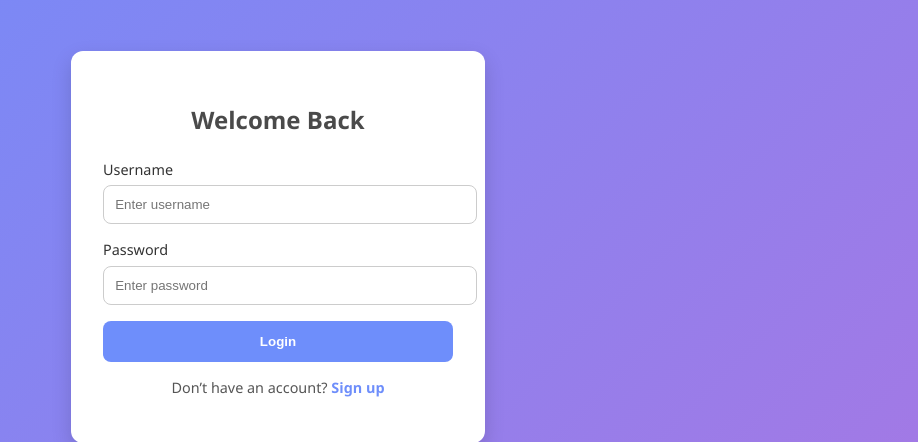
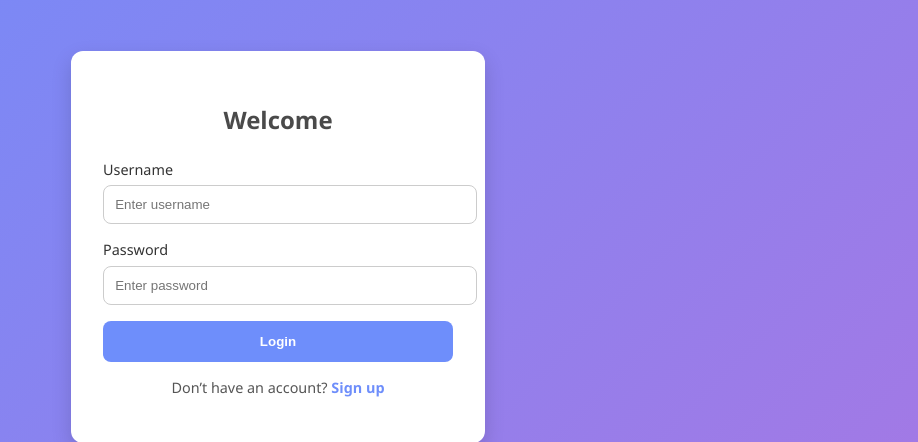
Before and after one commit to ashwini-dubile/pipeline_practice, a Flask app: page / in a window 1280 px wide. Shown: the part 153-595 px from the top of the page, without its empty margins (362-1280 px from the left). Run offline with Flask 3, Linux system fonts and the light colour scheme.

Commit message:
Update index.html

```diff
--- a/templates/index.html
+++ b/templates/index.html
@@ -83,7 +83,7 @@
 </head>
 <body>
     <div class="login-container">
-        <h2>Welcome Back</h2>
+        <h2>Welcome</h2>
         <form>
             <div class="form-group">
                 <label for="username">Username</label>
```
